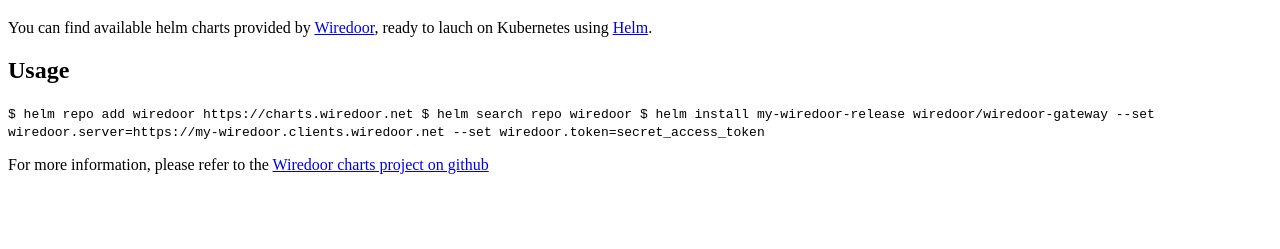
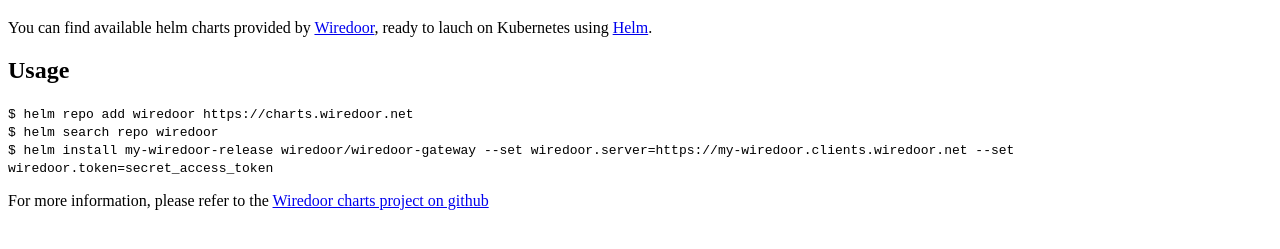
Before and after one commit to wiredoor/charts, a plain HTML site: page index.html in a window 1280 px wide. Shown: the part 61-310 px from the top of the page. Drawn offline with Linux system fonts and the light colour scheme.

Commit message:
fix: Update index.html

```diff
--- a/index.html
+++ b/index.html
@@ -12,8 +12,8 @@
     <h2>Usage</h2>
 
     <code>
-      $ helm repo add wiredoor https://charts.wiredoor.net
-      $ helm search repo wiredoor
+      $ helm repo add wiredoor https://charts.wiredoor.net <br/>
+      $ helm search repo wiredoor <br/>
       $ helm install my-wiredoor-release wiredoor/wiredoor-gateway --set wiredoor.server=https://my-wiredoor.clients.wiredoor.net --set wiredoor.token=secret_access_token
     </code>
 
```
